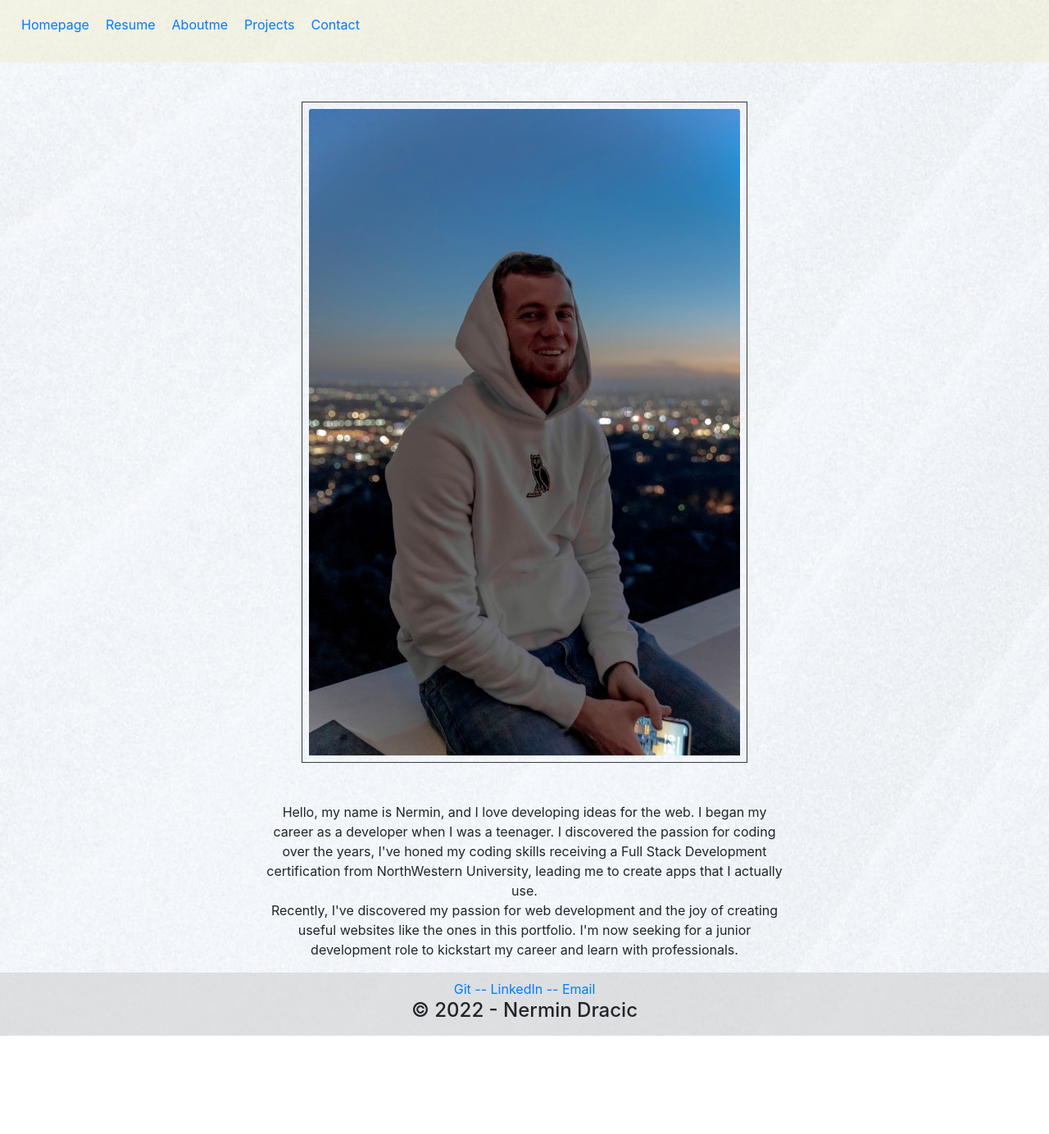
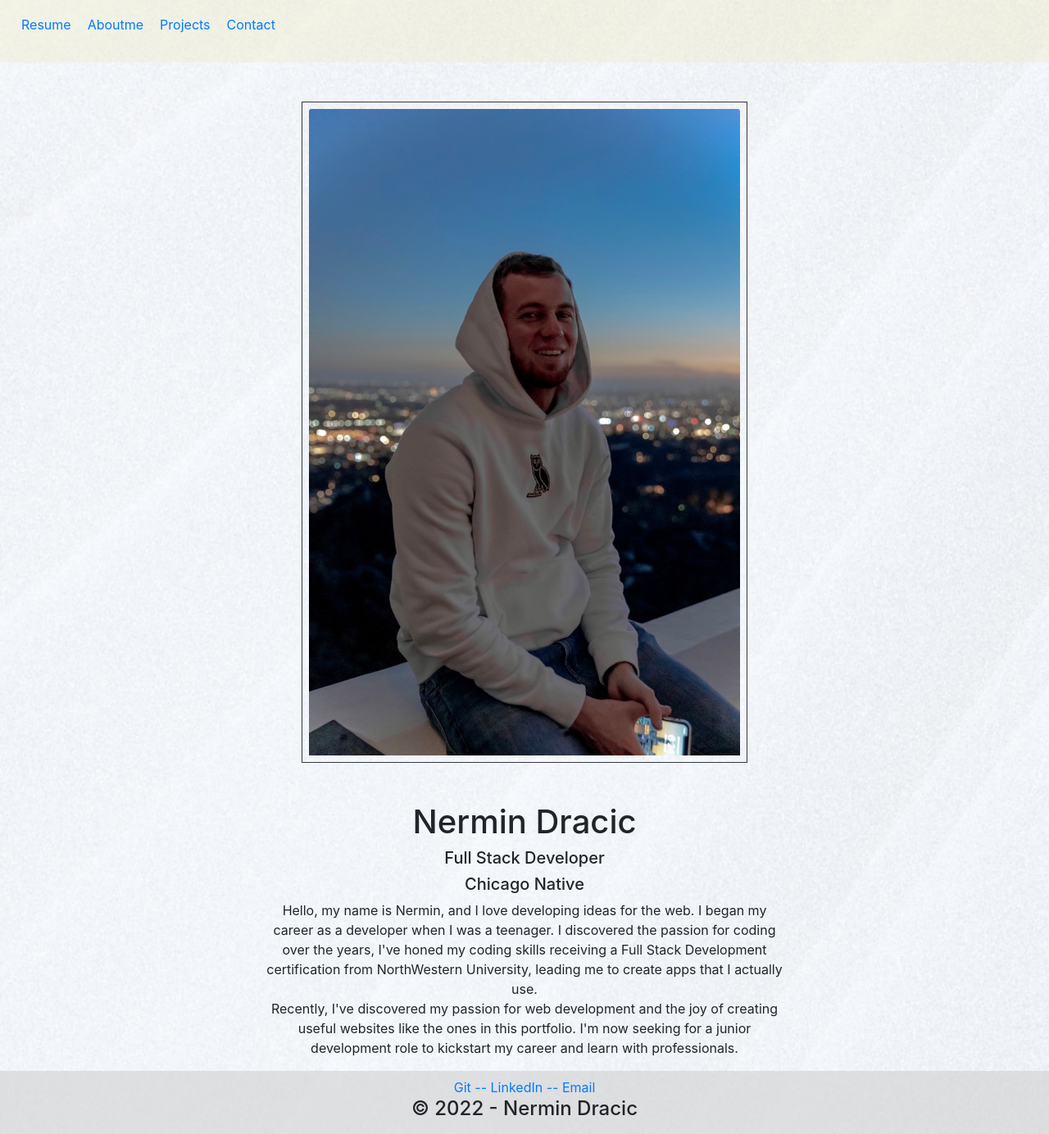
Before and after one commit to ndracic/nermins_portfolio, a React (Create React App) app: page /aboutme in a window 1280 px wide. Shown: the whole page at 82% size. Before the commit the page ends 1264 px from the top, so only its background shows below. Built offline with nearby package versions, Linux system fonts and the light colour scheme.

Commit message:
fixed gh pages

```diff
--- a/src/components/Aboutme.js
+++ b/src/components/Aboutme.js
@@ -18,8 +18,13 @@ export default function Aboutme() {
             </div>
           </div>
 
-      ))}
-      <p className="about">
+        ))}
+        <div>
+          <h1>Nermin Dracic</h1>
+          <h5>Full Stack Developer</h5>
+          <h5>Chicago Native</h5>
+        </div>
+        <p className="about">
             Hello, my name is Nermin, and I love developing ideas for the web. I began my career as a developer when I was a teenager. I discovered the passion for coding over the years, I've honed my coding skills receiving a Full Stack Development certification from NorthWestern University, leading me to create apps that I actually use.
             <br></br>
             Recently, I've discovered my passion for web development and the joy of creating useful websites like the ones in this portfolio. I'm now seeking for a junior development role to kickstart my career and learn with professionals.
--- a/src/components/Navbar.js
+++ b/src/components/Navbar.js
@@ -14,12 +14,6 @@ function Navbar() {
     <BrowserRouter>
     <nav>
     <ul className="navbar navbar-expand-lg navbar-light" id="mainNav">
-      <li className="nav-item">
-
-      <Link to="//">
-          Homepage
-        </Link>
-        </li>
 
       <li className="nav-item">
         <Link to="/resume">
@@ -48,7 +42,6 @@ function Navbar() {
     </nav>
 
       <Routes>
-        <Route path='' element={<Homepage />} />
         <Route path='aboutme' element={<Aboutme />} />
         <Route path='contact' element={<Contact />} />
         <Route path='projects' element={<Portfolio />} />
```
